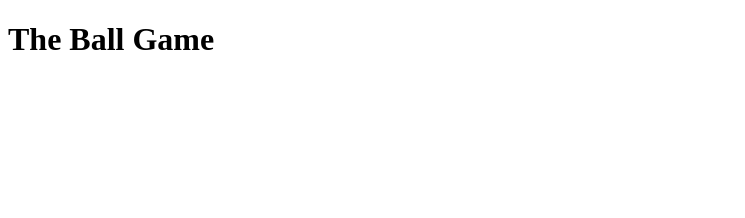
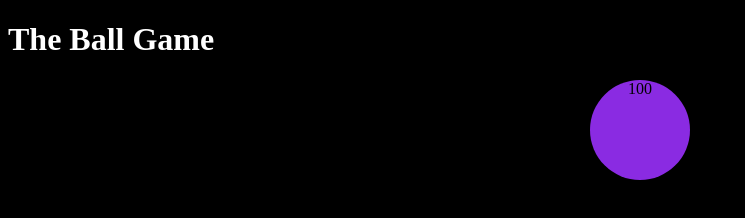
Before and after one commit to Haimmichaeli90/TheBallGame, a plain HTML site: page index.html in a window 1280 px wide. Shown: the whole page, without its empty margins (0-745 px from the left). Drawn offline with Linux system fonts and the light colour scheme.

Commit message:
Style the ball to be a circle

```diff
--- /dev/null
+++ b/css/style.css
@@ -0,0 +1,16 @@
+body {
+    background-color: black;
+}
+
+h1 {
+    color:white
+}
+
+.ball {
+    width: 100px;
+    height: 100px;
+    background-color: blueviolet;
+    margin:auto;
+    border-radius: 50%;
+    text-align: center;
+}
--- a/index.html
+++ b/index.html
@@ -3,10 +3,12 @@
 <head>
     <meta charset="UTF-8">
     <meta name="viewport" content="width=device-width, initial-scale=1.0">
+    <link rel="stylesheet" href="./css/style.css">
     <title>Document</title>
 </head>
 <body>
     <h1>The Ball Game</h1>
-
+    <div class="ball" onclick="onBallClick()">100</div>
+    <script src="main.js"></script>
 </body>
 </html>
--- /dev/null
+++ b/main.js
@@ -0,0 +1,6 @@
+'use strict'
+
+function onBallClick(){
+    console.log('The ball div was clicked!')
+
+}
```
